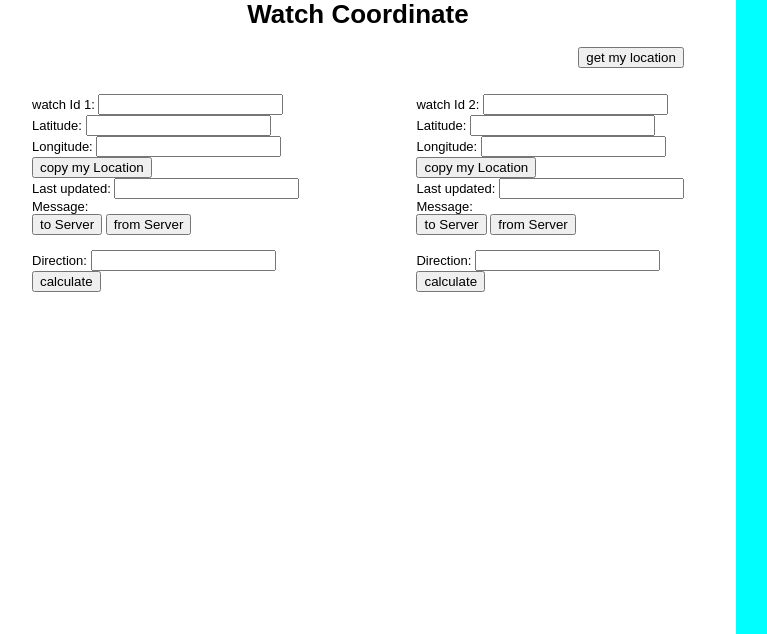
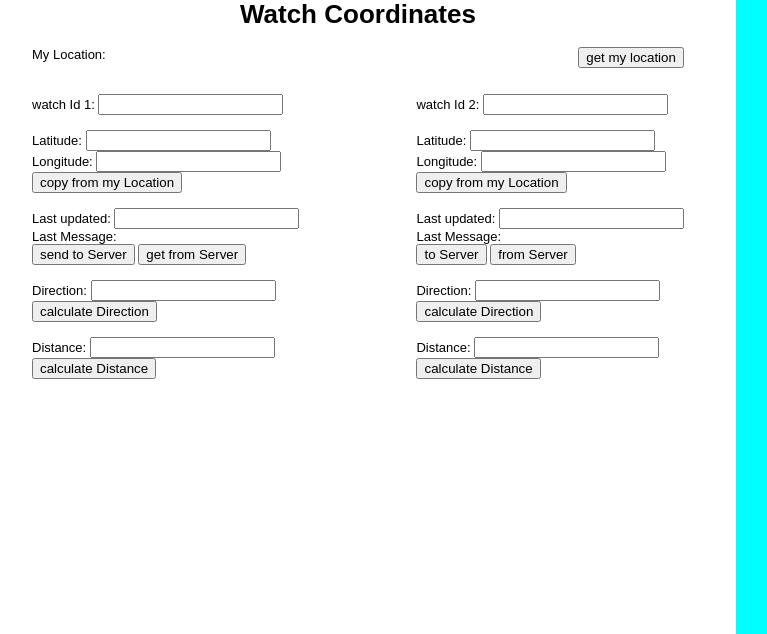
Before and after one commit to judgewooden/watchcoordinates, a Flask app: page / in a window 1280 px wide. Shown: the top 634 px of the page, without its empty margins (20-787 px from the left). Run offline with Flask 2, Linux system fonts and the light colour scheme; data that the repository does not hold is empty.

Commit message:
corrected meters

```diff
--- a/main.py
+++ b/main.py
@@ -14,9 +14,6 @@ def root():
     for k in r.keys("watch:*"):
         mylist.append(k[6:])
     return render_template('index.html', watches=mylist)
-
-# @app.route('/watch/<watch_id>')
-#     return render_template("index.html")
 
 @app.route('/get')
 def api_get():
--- a/templates/index.html
+++ b/templates/index.html
@@ -1,45 +1,54 @@
-<h1>Watch Coordinate</h1>
+<h1>Watch Coordinates</h1>
 <div class="block"></div>
     <div class="wrapper">
-        <span id="mylocation"></span>
+        <div>
+            <label">My Location:</label>
+            <span id="mylocation"></span>
+        </div>
         <button type="button" onclick="getLocation()">get my location</button>
     </div>
     <div class="wrapper">
         <div>
             <label">watch Id 1:</label>
-            <input type="string" id=id1 list="watches"> <br>
+            <input type="string" id=id1 list="watches"> <br> <br>
             <label">Latitude:</label>
             <input type="number" id=latitude1> <br>
             <label">Longitude:</label>
             <input type="number" id=longitude1> <br>
-            <button type="button" onclick="copyMyLocation(1)">copy my Location</button> <br>
+            <button type="button" onclick="copyMyLocation(1)">copy from my Location</button> <br> <br>
             <label">Last updated:</label>
             <input type="string" id=lastupdated1> <br>
-            <label">Message:</label>
+            <label">Last Message:</label>
             <spam id=msg1></spam> <br>
-            <button type="button" onclick="sendToServer(1)">to Server</button>
-            <button type="button" onclick="receiveFromServer(1)">from Server</button> <br> <br>
+            <button type="button" onclick="sendToServer(1)">send to Server</button>
+            <button type="button" onclick="receiveFromServer(1)">get from Server</button> <br> <br>
             <label">Direction:</label>
-            <input type="number" id=direcion1> <br>
-            <button type="button" onclick="calculateDirection(1, 2)">calculate</button> <br>
+            <input type="string" id=direcion1> <br>
+            <button type="button" onclick="calculateDirection(1, 2)">calculate Direction</button> <br> <br>
+            <label">Distance:</label>
+            <input type="string" id=distance1> <br>
+            <button type="button" onclick="calculateDistance(1, 2)">calculate Distance</button> <br> <br>
         </div>
         <div>
             <label">watch Id 2:</label>
-            <input type="string" id=id2 list="watches"> <br>
+            <input type="string" id=id2 list="watches"> <br> <br>
             <label>Latitude:</label>
             <input type="number" id=latitude2> <br>
             <label">Longitude:</label>
             <input type="number" id=longitude2> <br>
-            <button type="button" onclick="copyMyLocation(2)">copy my Location</button> <br>
+            <button type="button" onclick="copyMyLocation(2)">copy from my Location</button> <br> <br>
             <label">Last updated:</label>
             <input type="string" id=lastupdated2> <br>
-            <label">Message:</label>
+            <label">Last Message:</label>
             <spam id=msg2></spam> <br>
             <button type="button" onclick="sendToServer(2)">to Server</button>
             <button type="button" onclick="receiveFromServer(2)">from Server</button> <br> <br>
             <label">Direction:</label>
-            <input type="number" id=direcion2> <br>
-            <button type="button" onclick="calculateDirection(2, 1)">calculate</button> <br>
+            <input type="string" id=direcion2> <br>
+            <button type="button" onclick="calculateDirection(2, 1)">calculate Direction</button> <br> <br>
+            <label">Distance:</label>
+            <input type="string" id=distance2> <br>
+            <button type="button" onclick="calculateDistance(2, 1)">calculate Distance</button> <br> <br>
         </div>
     </div>
 </div>
@@ -91,7 +100,40 @@ const gelocationOptions = {
   maximumAge: 0
 }
 
+function calculateDistance(a, b) {
+    document.getElementById("msg" + a).innerHTML = "";
+    var lat1 = document.getElementById("latitude" + a).value;
+    var lon1 = document.getElementById("longitude" + a).value;
+    var lat2 = document.getElementById("latitude" + b).value;
+    var lon2 = document.getElementById("longitude" + b).value;
+
+    if ((lat1 == lat2) && (lon1 == lon2)) {
+        answer = "You are at the same location";
+    }
+    else {
+        var radlat1 = Math.PI * lat1/180;
+        var radlat2 = Math.PI * lat2/180;
+        var theta = lon1-lon2;
+        var radtheta = Math.PI * theta/180;
+        var dist = Math.sin(radlat1) * Math.sin(radlat2) + Math.cos(radlat1) * Math.cos(radlat2) * Math.cos(radtheta);
+        if (dist > 1) {
+            dist = 1;
+        }
+        dist = Math.acos(dist);
+        dist = dist * 180/Math.PI;
+        dist = dist * 60 * 1.1515 * 1.609344;
+        if ( dist < 1 ) {
+            answer = (dist*1000).toFixed(2) + " m";
+        } else {
+            answer = dist.toFixed(2) + " km";
+        }
+    }
+    console.log(answer);
+    document.getElementById("distance" + a).value = answer;
+}
+
 function calculateDirection(a, b) {
+  document.getElementById("msg" + a).innerHTML = "";
   var lat1 = document.getElementById("latitude" + a).value;
   var lng1 = document.getElementById("longitude" + a).value;
   var lat2 = document.getElementById("latitude" + b).value;
@@ -123,13 +165,14 @@ function getLocation(i) {
 }
 
 function copyMyLocation(i) {
+    document.getElementById("msg" + i).innerHTML = "";
     document.getElementById("latitude" + i).value = lat;
     document.getElementById("longitude" + i).value = lng;
 }
 
 function receiveFromServer(i) {
+    document.getElementById("msg" + i).innerHTML = "";
     path = "/get?id=" + document.getElementById("id" +i).value;
-    document.getElementById("msg" + i).innerHTML = "";
 
     console.log(path);
     fetch(path).then(function (response) {
@@ -153,6 +196,7 @@ function receiveFromServer(i) {
 }
 
 function sendToServer(i) {
+    document.getElementById("msg" + i).innerHTML = "";
     var path = "/set?id=" + document.getElementById("id" + i).value
      + "&longitude=" + document.getElementById("longitude" + i).value
       + "&latitude=" + document.getElementById("latitude" + i).value;
@@ -162,7 +206,9 @@ function sendToServer(i) {
         document.getElementById("msg" + i).innerHTML = response.status;
         return response.text();
     }).then(function (html) {
-        console.log(html);
+        if ( html.length > 0 ) {
+            console.log(html);
+        }
     }).catch(function (err) {
         console.warn("unexpected error", err)
     })
```
